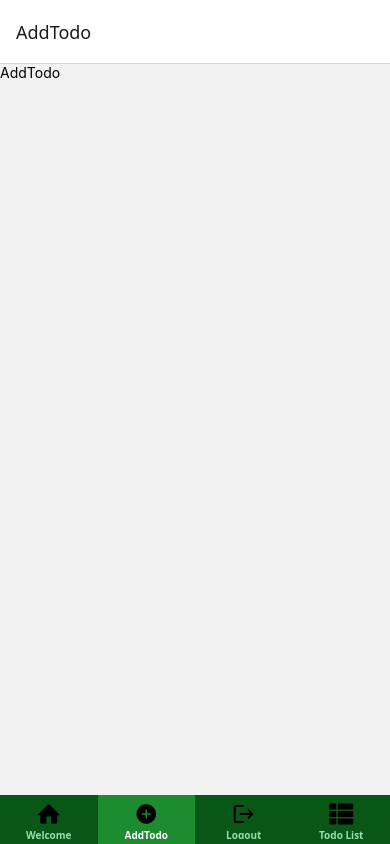
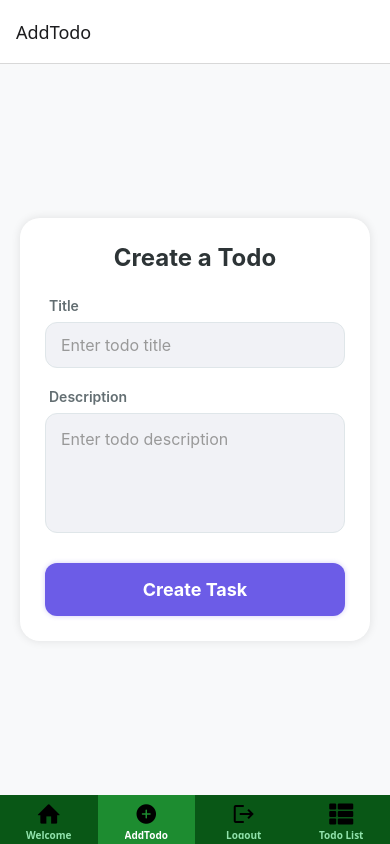
Before and after one commit to athuljain/react-native-todo, a React Native app: screen /AddTodo in a window 390 px wide. Built offline with nearby package versions, Linux system fonts and the light colour scheme.

Commit message:
create todo title and description

```diff
--- a/Screens/Todo/AddTodo.jsx
+++ b/Screens/Todo/AddTodo.jsx
@@ -1,11 +1,132 @@
-import { Text } from "react-native"
-import { View } from "react-native"
+import { useState } from "react";
+import {
+    Text,
+    TouchableOpacity,
+    View,
+    ScrollView,
+    TextInput,
+    StyleSheet,
+    KeyboardAvoidingView,
+    Platform,
+    Alert
+} from "react-native";
 
-const AddTodo=()=>{
-    return(
-        <View>
-            <Text>AddTodo</Text>
-        </View>
-    )
-}
+const AddTodo = () => {
+    const [todoTitle,setTodoTitle]=useState("")
+    const [todoDescription,setTodoDescription]=useState("")
+    const handleCreate=()=>{
+        if(todoTitle.trim()==""|| todoDescription.trim()==""){
+            return Alert.alert("warning","please add title & description")
+        }
+        console.log(todoTitle);
+
+    }
+    return (
+        // KeyboardAvoidingView prevents the keyboard from covering your inputs
+        <KeyboardAvoidingView
+            behavior={Platform.OS === 'ios' ? 'padding' : 'height'}
+            style={styles.container}
+        >
+            <ScrollView contentContainerStyle={styles.scrollContainer}>
+                <View style={styles.formCard}>
+                    <Text style={styles.title}>Create a Todo</Text>
+
+                    <Text style={styles.label}>Title</Text>
+                    <TextInput
+                        style={styles.input}
+                        placeholder="Enter todo title"
+                        placeholderTextColor="#999"
+                        value={todoTitle}
+                        onChangeText={(text)=>setTodoTitle(text)}
+                    />
+
+                    <Text style={styles.label}>Description</Text>
+                    <TextInput
+                        style={[styles.input, styles.textArea]}
+                        placeholder="Enter todo description"
+                        value={todoDescription}
+                        onChangeText={(text)=>setTodoDescription(text)}
+                        multiline
+                        numberOfLines={10}
+                        placeholderTextColor="#999"
+                        multiline={true}
+                        numberOfLines={4}
+                        textAlignVertical="top" // Ensures text starts at the top on Android
+                    />
+
+                    <TouchableOpacity style={styles.button} activeOpacity={0.8} onPress={handleCreate}>
+                        <Text style={styles.buttonText}>Create Task</Text>
+                    </TouchableOpacity>
+                </View>
+            </ScrollView>
+        </KeyboardAvoidingView>
+    );
+};
+
+const styles = StyleSheet.create({
+    container: {
+        flex: 1,
+        backgroundColor: '#f8f9fa',
+    },
+    scrollContainer: {
+        flexGrow: 1,
+        justifyContent: 'center',
+        padding: 20,
+    },
+    formCard: {
+        backgroundColor: '#fff',
+        borderRadius: 20,
+        padding: 25,
+        shadowColor: '#000',
+        shadowOpacity: 0.1,
+        shadowRadius: 10,
+        elevation: 5,
+    },
+    title: {
+        fontSize: 24,
+        fontWeight: 'bold',
+        color: '#2d3436',
+        marginBottom: 25,
+        textAlign: 'center',
+    },
+    label: {
+        fontSize: 14,
+        fontWeight: '600',
+        color: '#636e72',
+        marginBottom: 8,
+        marginLeft: 4,
+    },
+    input: {
+        backgroundColor: '#f1f2f6',
+        borderRadius: 12,
+        paddingHorizontal: 15,
+        paddingVertical: 12,
+        fontSize: 16,
+        color: '#2d3436',
+        marginBottom: 20,
+        borderWidth: 1,
+        borderColor: '#dfe6e9',
+    },
+    textArea: {
+        height: 120, // Give description more space
+        paddingTop: 15,
+    },
+    button: {
+        backgroundColor: '#6c5ce7',
+        borderRadius: 12,
+        paddingVertical: 16,
+        alignItems: 'center',
+        marginTop: 10,
+        shadowColor: '#6c5ce7',
+        shadowOpacity: 0.3,
+        shadowRadius: 5,
+        elevation: 5,
+    },
+    buttonText: {
+        color: '#fff',
+        fontSize: 18,
+        fontWeight: 'bold',
+    },
+});
+
 export default AddTodo;
--- a/Screens/Welcome.jsx
+++ b/Screens/Welcome.jsx
@@ -1,4 +1,5 @@
-import { Text, View, StyleSheet, Image } from "react-native"; // Added Image here
+import { Text, View, StyleSheet, Image, TouchableOpacity } from "react-native";
+import Entypo from '@expo/vector-icons/Entypo';
 
 const Welcome = () => {
     return (
@@ -12,15 +13,24 @@ const Welcome = () => {
                     as a website, and for good reason: it’s the perfect scope.
                     A to-do app is fairly simple,
                     adding and removing short bits of text forming a list.
-                    But it’s not too simple. It requires us to think about all sorts of things.
                 </Text>
-                {/* Added a style to the Image */}
                 <Image
                     source={require("../assets/Task-bro.png")}
                     style={styles.illustration}
                     resizeMode="contain"
                 />
             </View>
+
+            {/* Styled Button */}
+            <TouchableOpacity
+                style={styles.button}
+                onPress={() => console.log("Button Pressed!")}
+                activeOpacity={0.7} // Visual feedback when tapped
+            >
+                <Entypo name="add-to-list" size={20} color="white" />
+                <Text style={styles.buttonText}>Create Todo</Text>
+            </TouchableOpacity>
+
         </View>
     );
 };
@@ -47,22 +57,44 @@ const styles = StyleSheet.create({
     card: {
         backgroundColor: '#fff',
         padding: 15,
-        borderRadius: 10,
-        alignItems: 'center', // Centers the image horizontally in the card
+        borderRadius: 15,
+        alignItems: 'center',
         shadowColor: '#000',
         shadowOpacity: 0.1,
-        shadowRadius: 5,
+        shadowRadius: 10,
         elevation: 3,
+        marginBottom: 30, // Space between card and button
     },
     bodyText: {
         fontSize: 14,
         lineHeight: 22,
         color: '#444',
-        marginBottom: 15, // Added some space before the image
+        marginBottom: 15,
+        textAlign: 'center',
     },
     illustration: {
-        width: 200,   // You must specify dimensions
-        height: 200,
+        width: 180,
+        height: 180,
+    },
+    button: {
+        backgroundColor: '#062e06', // A nice blue
+        flexDirection: 'row',       // Places icon and text side-by-side
+        paddingVertical: 15,
+        paddingHorizontal: 25,
+        borderRadius: 30,           // Pill-shaped button
+        alignItems: 'center',
+        justifyContent: 'center',
+        alignSelf: 'center',        // Prevents button from stretching to full width
+        shadowColor: '#02430e',
+        shadowOpacity: 0.4,
+        shadowRadius: 5,
+        elevation: 5,
+    },
+    buttonText: {
+        color: 'white',
+        fontWeight: 'bold',
+        fontSize: 16,
+        marginLeft: 10,             // Space between icon and text
     },
 });
 
```
